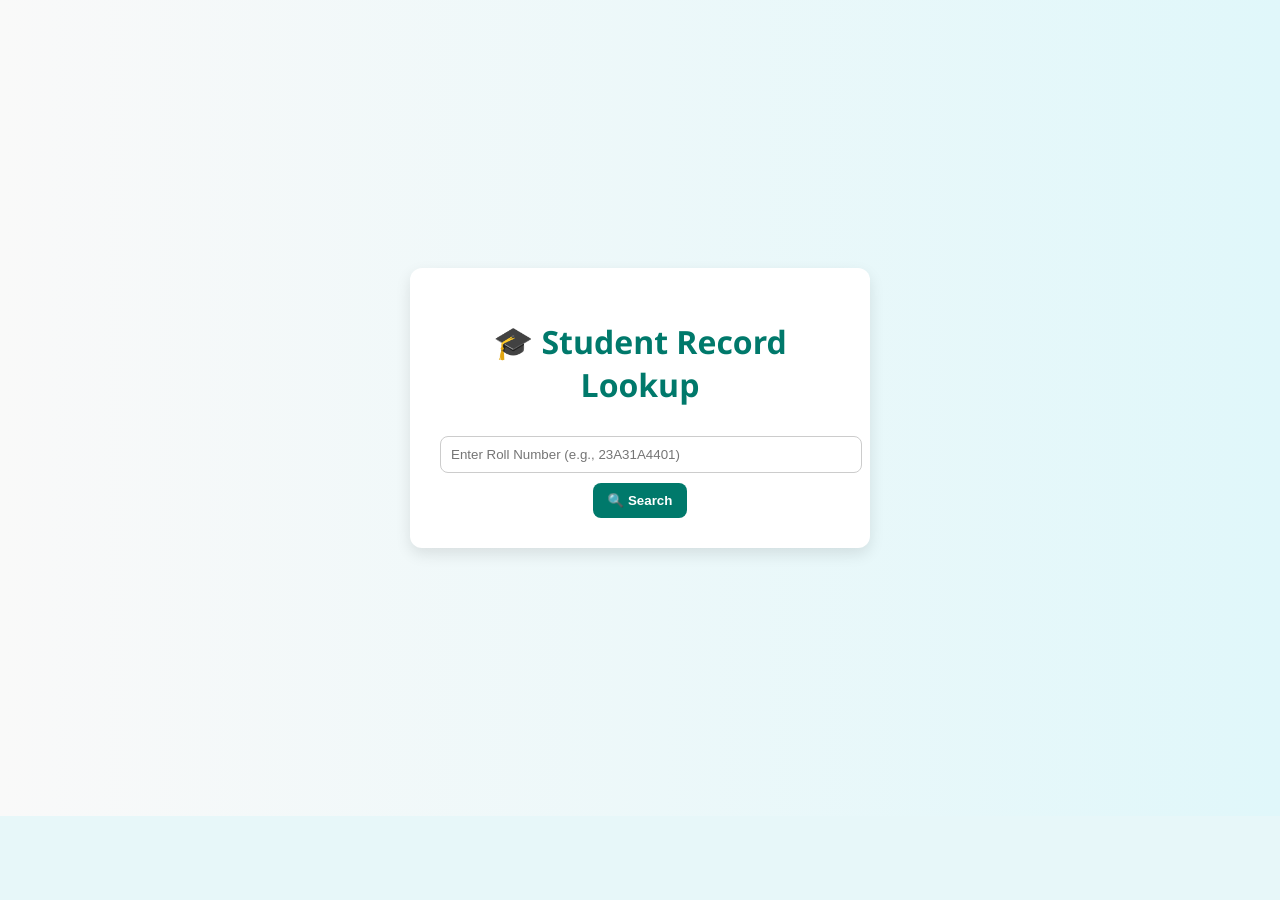
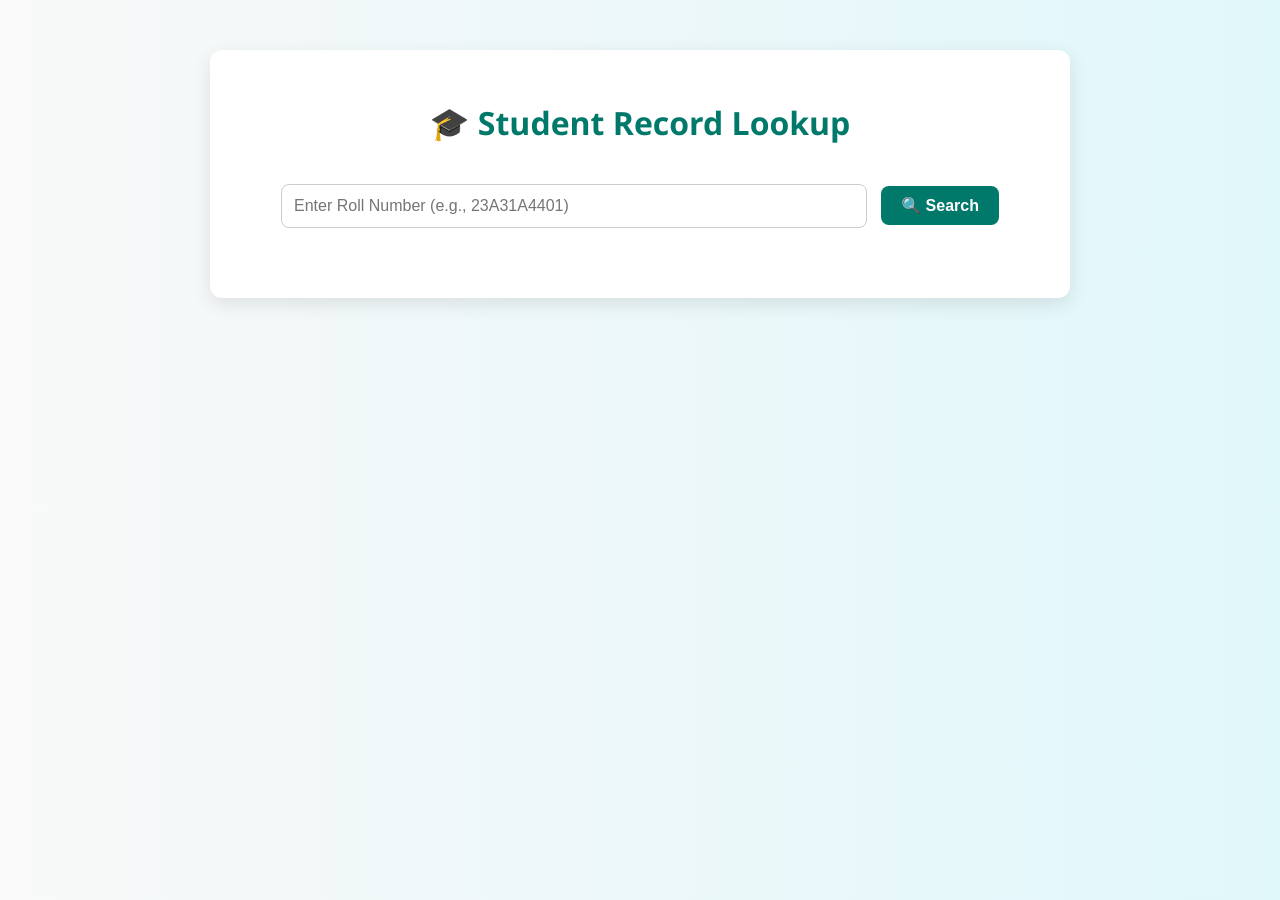
Before and after one commit to Aarathi1535/AutoStudentProfileScrapper, a Flask app: page / in a window 1280 px wide. Before the commit the page ends 816 px from the top, so only its background shows below. Run offline with Flask 3, Linux system fonts and the light colour scheme.

Commit message:
Update style.css

```diff
--- a/static/style.css
+++ b/static/style.css
@@ -3,47 +3,93 @@ body {
     background: linear-gradient(to right, #f9f9f9, #e0f7fa);
     display: flex;
     justify-content: center;
-    align-items: center;
-    height: 100vh;
+    align-items: flex-start;
+    padding: 50px 20px;
+    min-height: 100vh;
+    margin: 0;
 }
 
 .container {
     background-color: white;
     padding: 30px;
     border-radius: 12px;
-    box-shadow: 0 6px 15px rgba(0, 0, 0, 0.1);
-    width: 400px;
+    box-shadow: 0 6px 20px rgba(0, 0, 0, 0.1);
+    width: 90%;
+    max-width: 800px;
     text-align: center;
 }
 
 h1 {
-    margin-bottom: 20px;
+    margin-bottom: 30px;
     color: #00796b;
 }
 
+form {
+    margin-bottom: 30px;
+}
+
 input[type="text"] {
-    padding: 10px;
-    width: 100%;
-    margin: 10px 0;
+    padding: 12px;
+    width: 70%;
+    margin: 10px auto;
     border: 1px solid #ccc;
     border-radius: 8px;
+    font-size: 16px;
 }
 
 button {
     background-color: #00796b;
     color: white;
-    padding: 10px 15px;
+    padding: 10px 20px;
     border: none;
     border-radius: 8px;
     cursor: pointer;
     font-weight: bold;
+    margin-left: 10px;
+    font-size: 16px;
 }
 
 button:hover {
     background-color: #004d40;
 }
 
-p {
+.details-table {
+    width: 100%;
+    border-collapse: collapse;
+    margin: 20px 0;
+}
+
+.details-table th,
+.details-table td {
+    padding: 12px 15px;
+    border: 1px solid #ddd;
     text-align: left;
-    margin: 10px 0;
+    font-size: 15px;
 }
+
+.details-table th {
+    background-color: #b2dfdb;
+    color: #004d40;
+}
+
+.badge-table {
+    width: 100%;
+    border-collapse: collapse;
+    margin-top: 30px;
+}
+
+.badge-table th,
+.badge-table td {
+    padding: 10px 14px;
+    border: 1px solid #ddd;
+    text-align: center;
+}
+
+.badge-table th {
+    background-color: #00796b;
+    color: white;
+}
+
+.badge-table td {
+    font-weight: 500;
+}
```
